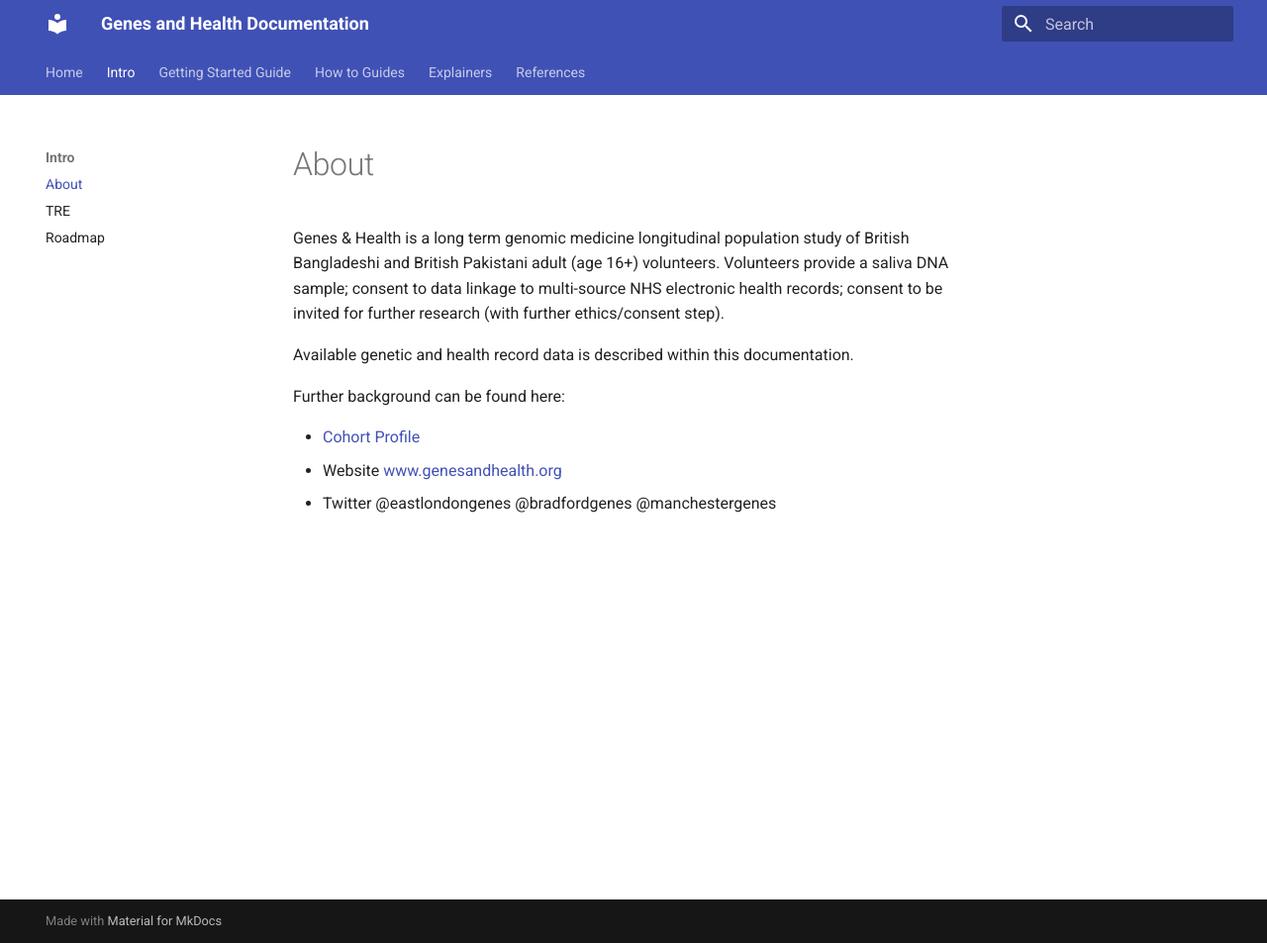
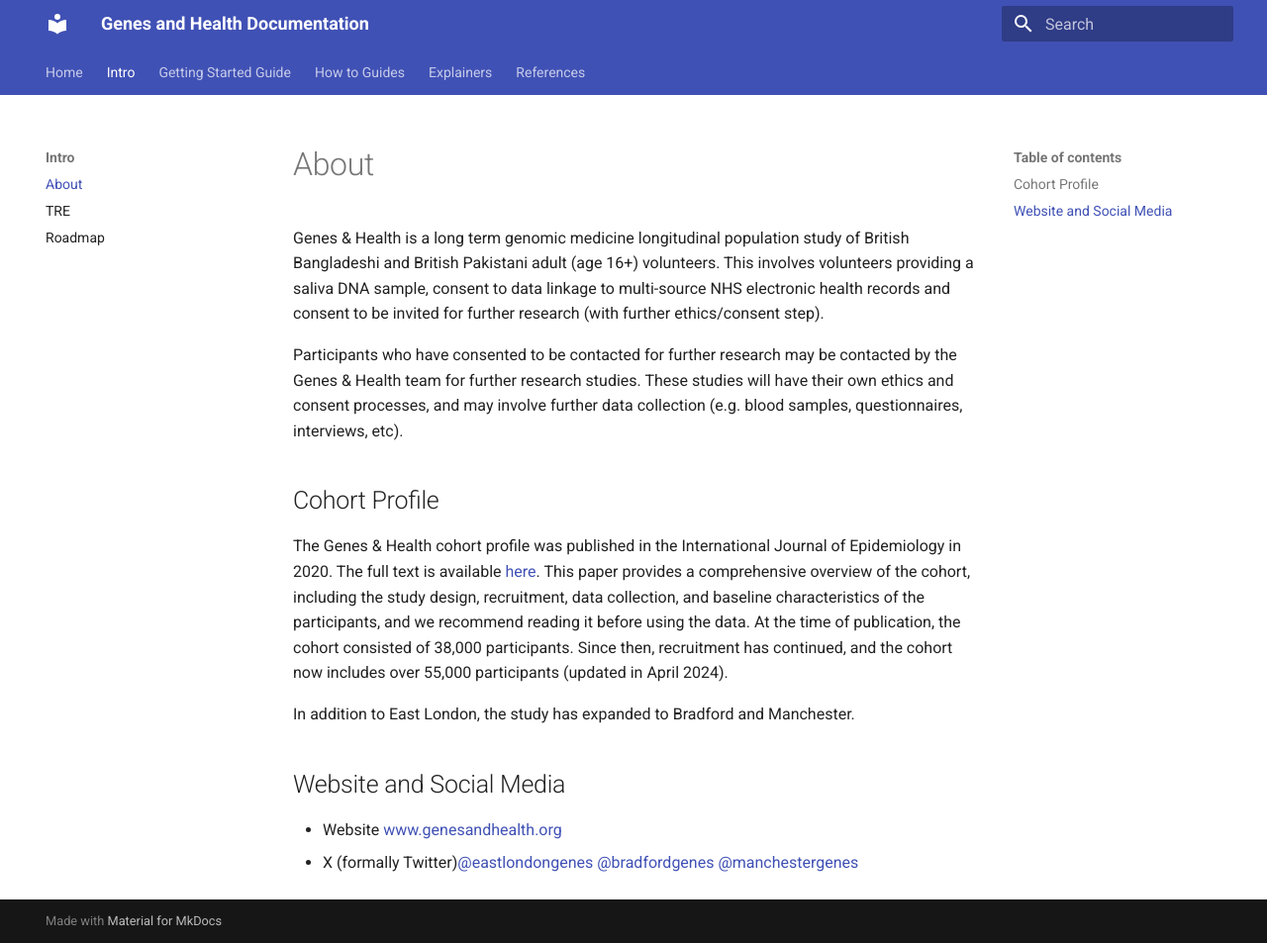
Before and after one commit to genes-and-health/documentation, an MkDocs documentation site: the page built from docs/about/genes_and_health.md, in a window 1280 px wide and 953 px high. Shown: the whole window at 99% size. Built offline with MkDocs 1.6.1 and Material for MkDocs 9.7.7, drawn with Linux system fonts in a browser that asks for light colours.

Commit message:
improve structure of about, and add team page

```diff
--- a/docs/about/genes_and_health.md
+++ b/docs/about/genes_and_health.md
@@ -1,9 +1,14 @@
-Genes & Health is a long term genomic medicine longitudinal population study of British Bangladeshi and British Pakistani adult (age 16+) volunteers. Volunteers provide a saliva DNA sample; consent to data linkage to multi-source NHS electronic health records; consent to be invited for further research (with further ethics/consent step).
+Genes & Health is a long term genomic medicine longitudinal population study of British Bangladeshi and British Pakistani adult (age 16+) volunteers. This involves volunteers providing a saliva DNA sample,  consent to data linkage to multi-source NHS electronic health records and consent to be invited for further research (with further ethics/consent step).
 
-Available genetic and health record data is described within this documentation.
+Participants who have consented to be contacted for further research may be contacted by the Genes & Health team for further research studies. These studies will have their own ethics and consent processes, and may involve further data collection (e.g. blood samples, questionnaires, interviews, etc).
 
-Further background can be found here:
+## Cohort Profile
 
-- [Cohort Profile](https://doi.org/10.1093/ije/dyz174)
+The Genes & Health cohort profile was published in the International Journal of Epidemiology in 2020. The full text is available [here](https://doi.org/10.1093/ije/dyz174). This paper provides a comprehensive overview of the cohort, including the study design, recruitment, data collection, and baseline characteristics of the participants, and we recommend reading it before using the data. At the time of publication, the cohort consisted of 38,000 participants. Since then, recruitment has continued, and the cohort now includes over 55,000 participants (updated in April 2024).
+
+In addition to East London, the study has expanded to Bradford and Manchester.
+
+## Website and Social Media
+
 - Website [www.genesandhealth.org](www.genesandhealth.org)
-- Twitter @eastlondongenes @bradfordgenes @manchestergenes
+- X (formally Twitter)[@eastlondongenes](https://twitter.com/eastlondongenes) [@bradfordgenes](https://twitter.com/BradfordGenes) [@manchestergenes](https://twitter.com/manchestergenes?lang=en-GB)
```
Also changed, not shown: docs/about/roadmap.md (+1 -1 lines), docs/about/tre_genes.md (+6 -3 lines).
